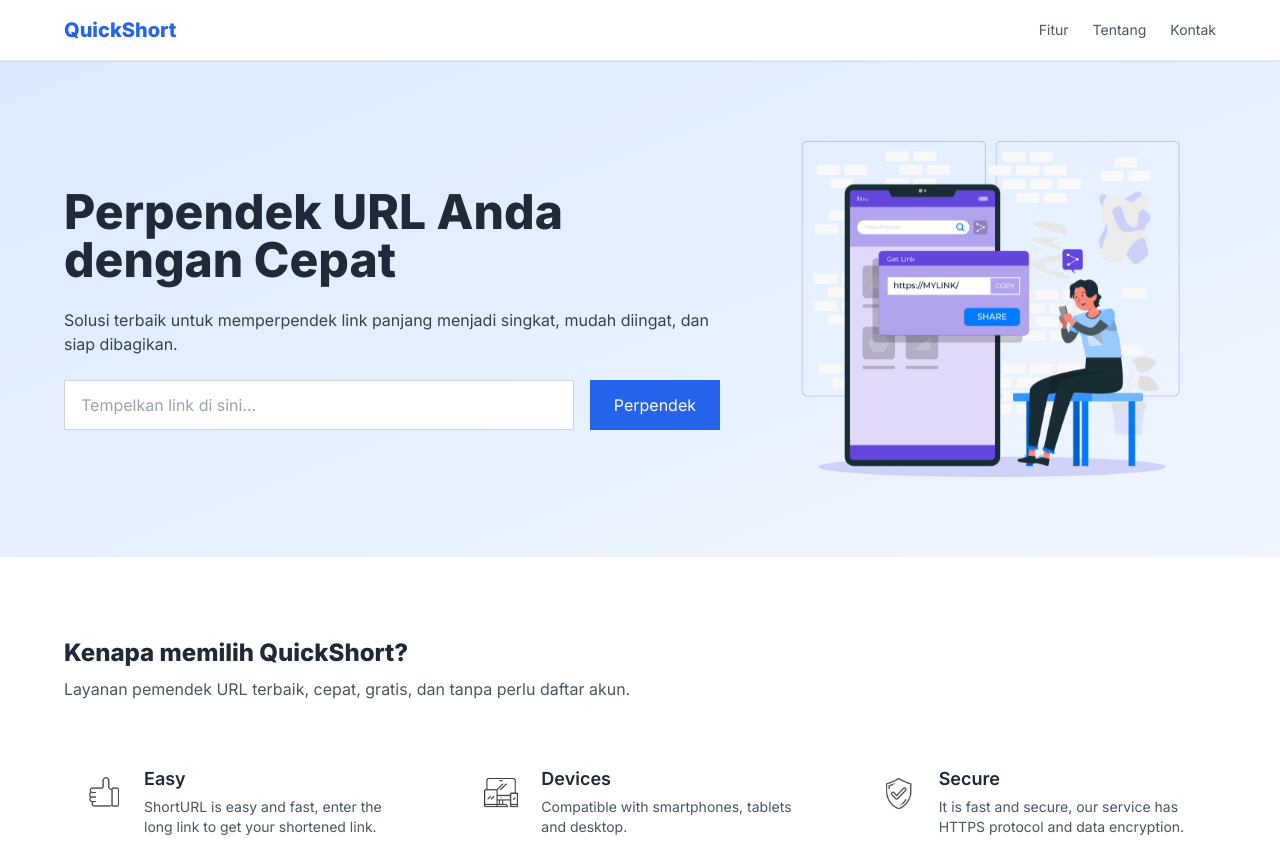
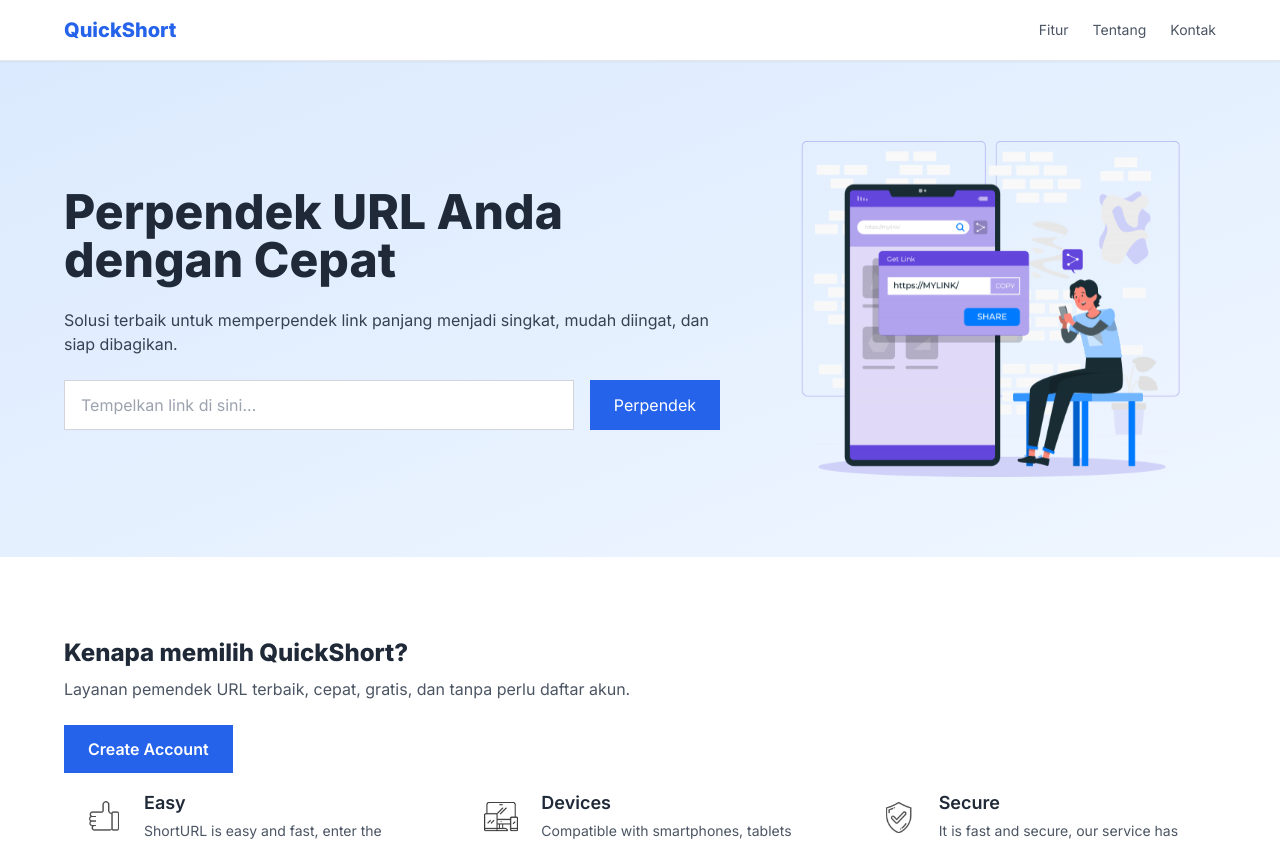
Before and after one commit to hyein89/my-url-landing, a Next.js app: page / in a window 1280 px wide. Shown: the top 841 px of the page. Built offline with nearby package versions, Linux system fonts and the light colour scheme.

Commit message:
Update page.tsx

```diff
--- a/app/page.tsx
+++ b/app/page.tsx
@@ -48,12 +48,22 @@ export default function Home() {
       </section>
 
       {/* Features */}
-      <section id="features" className="bg-white dark:bg-gray-900 px-4 py-20">
-        <div className="max-w-6xl mx-auto">
-          <h3 className="text-2xl font-bold mb-2 text-center md:text-left">Kenapa memilih QuickShort?</h3>
-          <p className="text-center md:text-left text-gray-600 dark:text-gray-300 mb-12">
-            Layanan pemendek URL terbaik, cepat, gratis, dan tanpa perlu daftar akun.
-          </p>
+<section id="features" className="bg-white dark:bg-gray-900 px-4 py-20">
+  <div className="max-w-6xl mx-auto">
+    <h3 className="text-2xl font-bold mb-2 text-center md:text-left">Kenapa memilih QuickShort?</h3>
+    <p className="text-center md:text-left text-gray-600 dark:text-gray-300 mb-6">
+      Layanan pemendek URL terbaik, cepat, gratis, dan tanpa perlu daftar akun.
+    </p>
+
+    {/* Tombol Create Account */}
+    <div className="flex justify-center md:justify-start">
+      <a
+        href="/register"
+        className="bg-blue-600 hover:bg-blue-700 text-white font-semibold px-6 py-3 transition-colors duration-200"
+      >
+        Create Account
+      </a>
+    </div>
 
           <div className="grid grid-cols-1 sm:grid-cols-2 md:grid-cols-3 gap-10">
             {[
```
